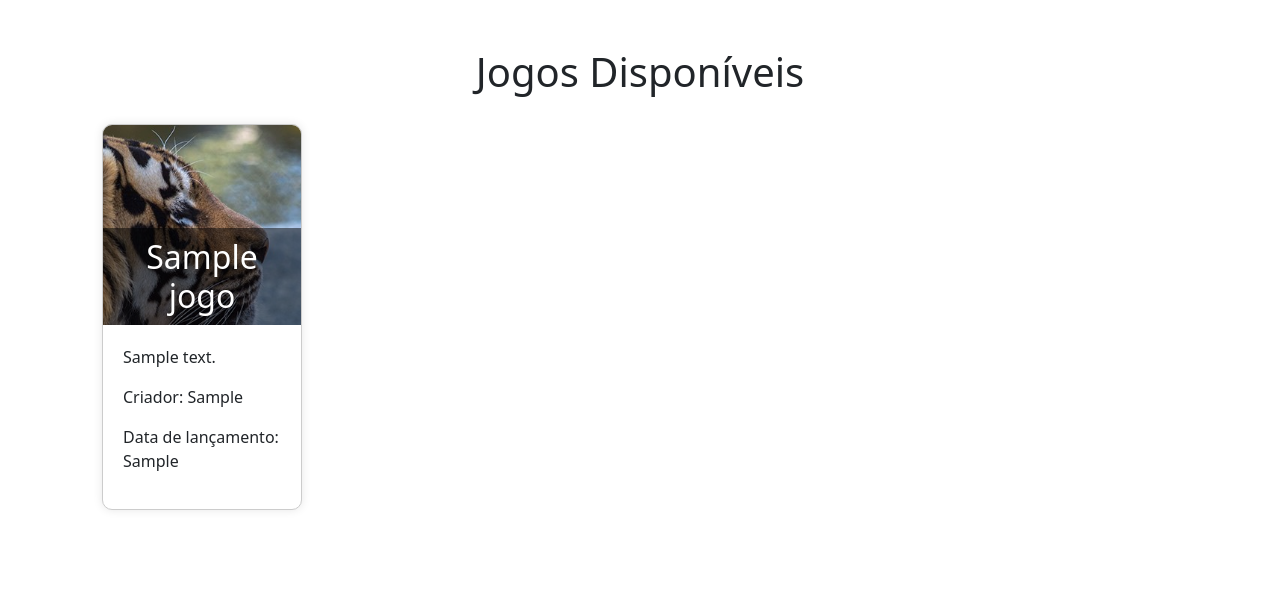
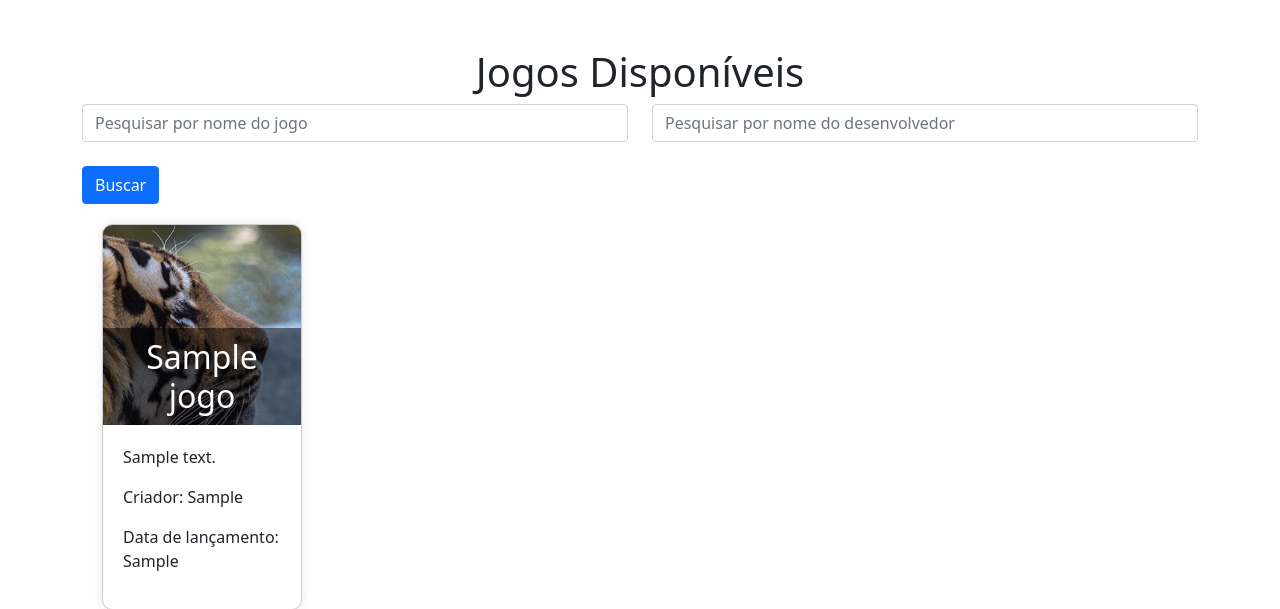
Before and after one commit to FelipeFalk/IndieLaunchPad, a PHP site: page /dashboard.php in a window 1280 px wide. Shown: the part 56-665 px from the top of the page. Run offline with PHP 8.4, Linux system fonts and the light colour scheme; the visitor is signed in with stand-in values (Sample User, id 1); tables that the repository leaves empty or names only in its code hold one stand-in row (values such as "Sample post").

Commit message:
Vários Ajustes
Vários Ajustes

```diff
--- a/dashboard.php
+++ b/dashboard.php
@@ -23,6 +23,7 @@ if ($result_user_role->num_rows > 0) {
 }
 
 // Consulta para buscar os jogos com o nome do criador
+// Consulta SQL para buscar jogos com filtros
 $sql_jogos = 'SELECT j.id_jogo,
     j.descricao_jogo,
     j.links_jogo,
@@ -34,7 +35,20 @@ $sql_jogos = 'SELECT j.id_jogo,
     u.apelido_usuario
     FROM jogos j
     LEFT JOIN usuarios u ON j.usuarios_id_usuario = u.id_usuario
-    ORDER BY j.data_lancamento_jogo DESC LIMIT 50';
+    WHERE 1=1';
+
+// Aplicar filtros
+if (!empty($_GET['search_game'])) {
+    $search_game = $_GET['search_game'];
+    $sql_jogos .= " AND j.nome_jogo LIKE '%$search_game%'";
+}
+if (!empty($_GET['search_developer'])) {
+    $search_developer = $_GET['search_developer'];
+    $sql_jogos .= " AND u.apelido_usuario LIKE '%$search_developer%'";
+}
+
+$sql_jogos .= " ORDER BY j.data_lancamento_jogo DESC LIMIT 50";
+
 $result_jogos = $conn->query($sql_jogos);
 ?>
 
@@ -145,7 +159,6 @@ $result_jogos = $conn->query($sql_jogos);
         <div class="row">
             <div class="col mt-5">
                 <?php
-                include ("db.php");
                 switch (@$_REQUEST["page"]) {
                     case 'calendario':
                         include ("calendario.php");
@@ -214,8 +227,22 @@ $result_jogos = $conn->query($sql_jogos);
                         }
                         break;
                     default:
-                        print "<h1>Jogos Disponíveis</h1>";
-                        print '<div class="cards-container" style="display: flex; flex-wrap: wrap;">';
+                        echo "<h1 class='text-center'>Jogos Disponíveis</h1>";
+                        ?>
+                        <!-- Formulário de Busca -->
+                        <form method="GET" action="">
+                            <div class="row mb-4">
+                                <div class="col-md-6">
+                                    <input type="text" name="search_game" class="form-control" placeholder="Pesquisar por nome do jogo" value="<?php echo isset($_GET['search_game']) ? $_GET['search_game'] : ''; ?>">
+                                </div>
+                                <div class="col-md-6">
+                                    <input type="text" name="search_developer" class="form-control" placeholder="Pesquisar por nome do desenvolvedor" value="<?php echo isset($_GET['search_developer']) ? $_GET['search_developer'] : ''; ?>">
+                                </div>
+                            </div>
+                            <button type="submit" class="btn btn-primary">Buscar</button>
+                        </form>
+                        <div class="cards-container" style="display: flex; flex-wrap: wrap;">
+                        <?php
                         if ($result_jogos->num_rows > 0) {
                             while ($row = $result_jogos->fetch_assoc()) {
                                 $image_path = 'img/' . $row["id_jogo"] . '_imagem.jpg';
@@ -233,8 +260,15 @@ $result_jogos = $conn->query($sql_jogos);
                         } else {
                             echo "Nenhum jogo encontrado.";
                         }
-                        print '</div>';
+                        ?>
+                        </div>
+                        <?php
+                        break;
                 }
                 ?>
             </div>
-        </div
+        </div>
+    </div>
+</body>
+
+</html>
```
Also changed, not shown: index.php (+19 -16 lines), img/20_imagem.jpg (added).
